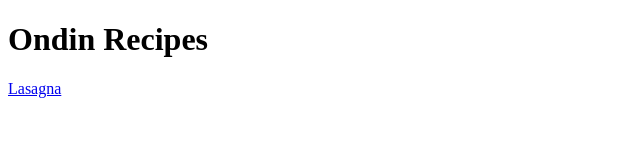
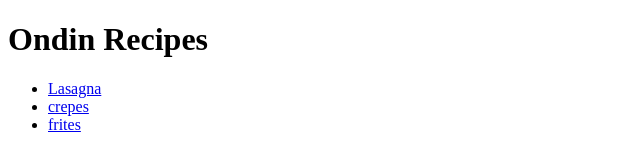
Before and after one commit to Jxtr0/odin-recipe, a plain HTML site: page index.html in a window 1280 px wide. Shown: the whole page, without its empty margins (0-640 px from the left). Drawn offline with Linux system fonts and the light colour scheme.

Commit message:
correct typo in lasagna alt photo + commit index

```diff
--- a/index.html
+++ b/index.html
@@ -8,7 +8,12 @@
 </head>
 <body>
     <h1>Ondin Recipes</h1>
-    <a href="recipes/lasagna.html">Lasagna</a>
+    <ul>
+        <li><a href="recipes/lasagna.html">Lasagna</a></li>
+        <li><a href="recipes/crepes.html">crepes</a></li>
+        <li></lo><a href="recipes/frites.html">frites</a></li>
+    </ul>
+
 
 </body>
 </html>
```
Also changed, not shown: recipes/lasagna.html (+1 -1 lines).
